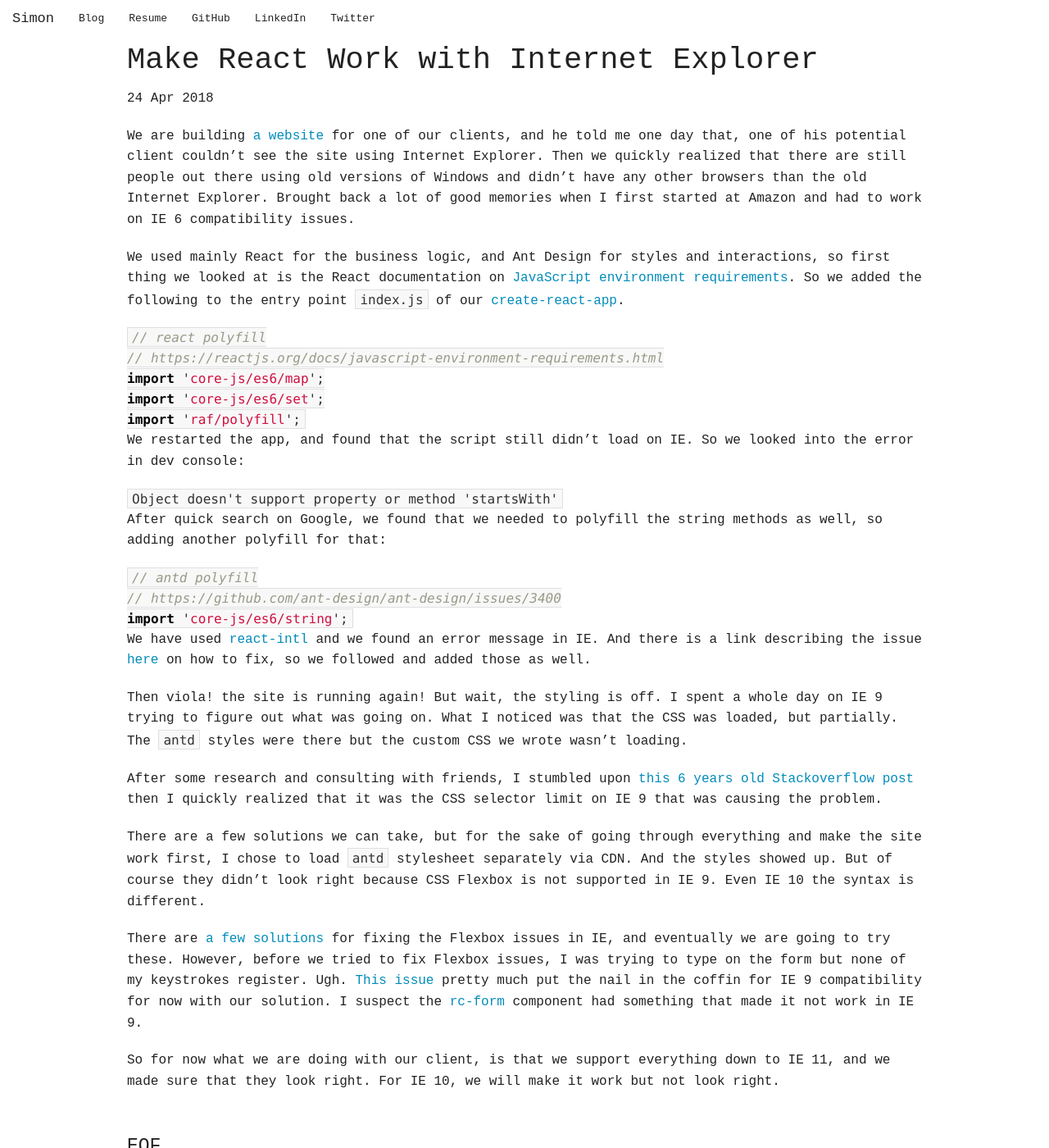
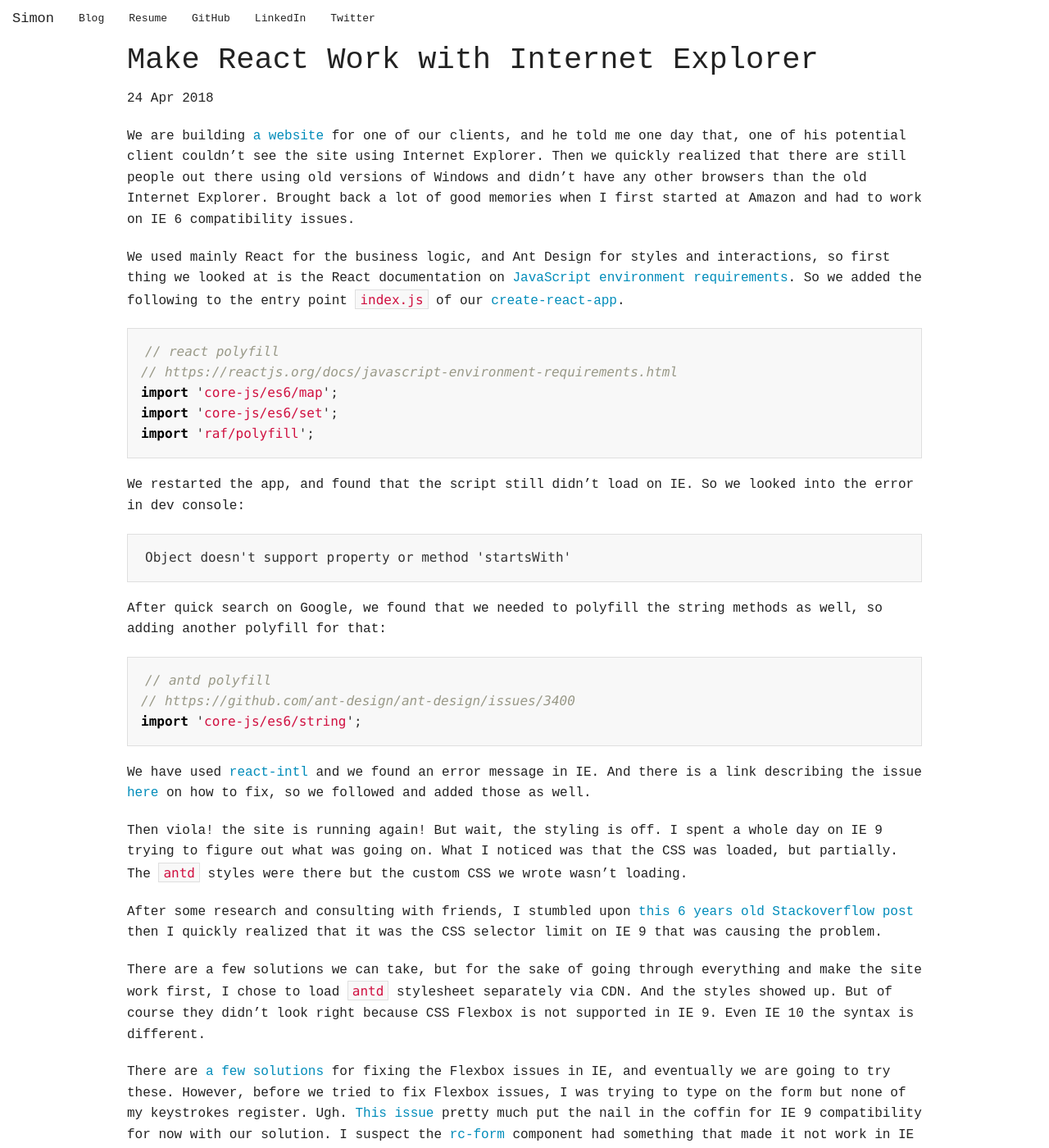
Before and after one commit to lhr0909/lhr0909.github.io, a Jekyll site: the page built from _posts/2018-04-24-react-ie.markdown, in a window 1280 px wide and 1400 px high. Shown: the whole window at 82% size. Built offline with Jekyll 4.4.1, drawn with Linux system fonts in a browser that asks for light colours; comment, search, counter and statistics services are not loaded.

Commit message:
more styles on code block

```diff
--- a/css/github.css
+++ b/css/github.css
@@ -1,3 +1,18 @@
+.highlighter-rouge {
+  color: #d01040;
+}
+
+pre.highlight {
+  border: 1px solid #dfdfdf;
+  padding: 1rem;
+  background-color: #f8f8f8;
+  margin-bottom: 1.25rem;
+}
+
+pre.highlight > code {
+  border: none;
+}
+
 /* https://github.com/jwarby/jekyll-pygments-themes/blob/master/github.css */
 
 .highlight .hll { background-color: #ffffcc }
```
